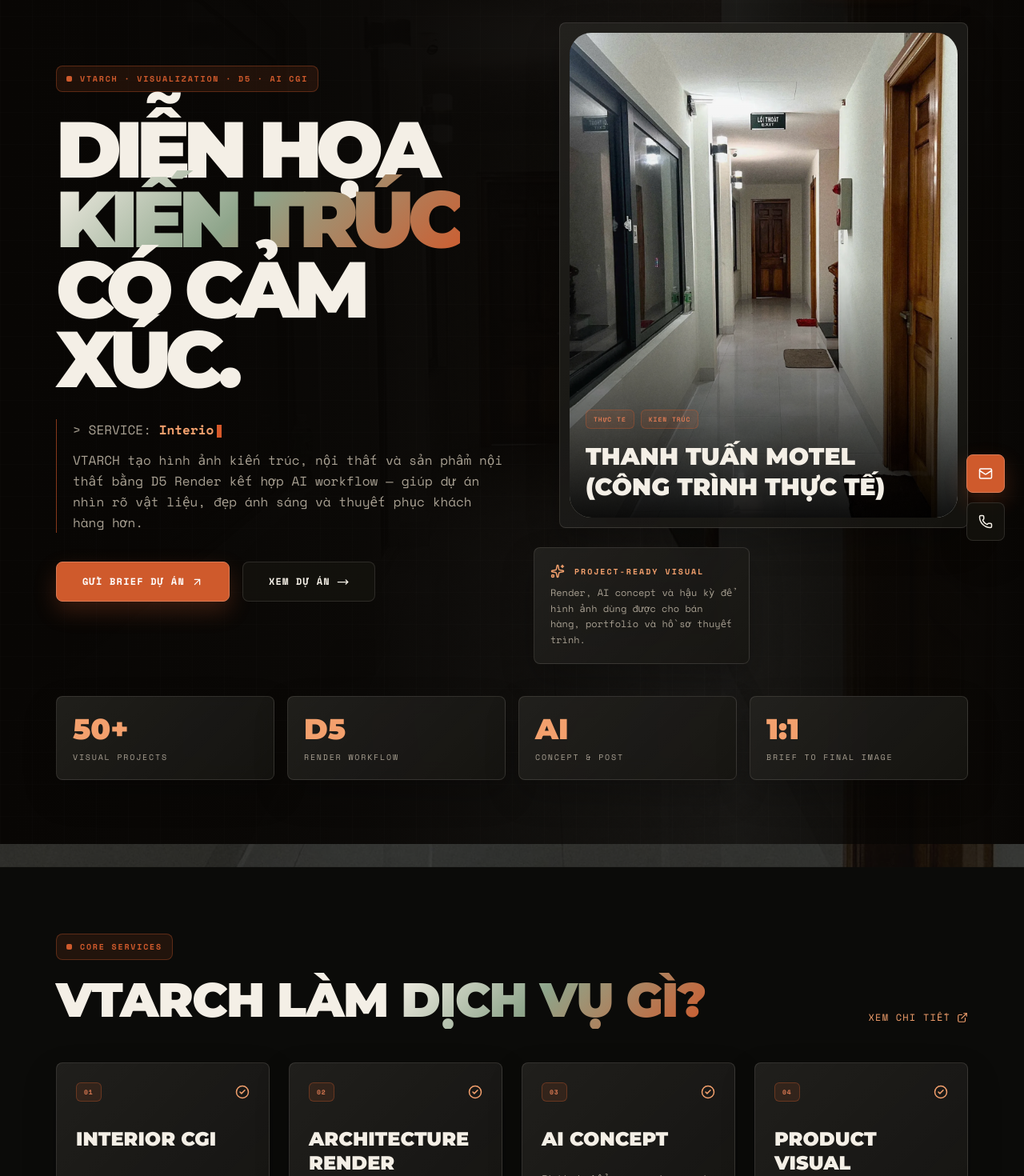
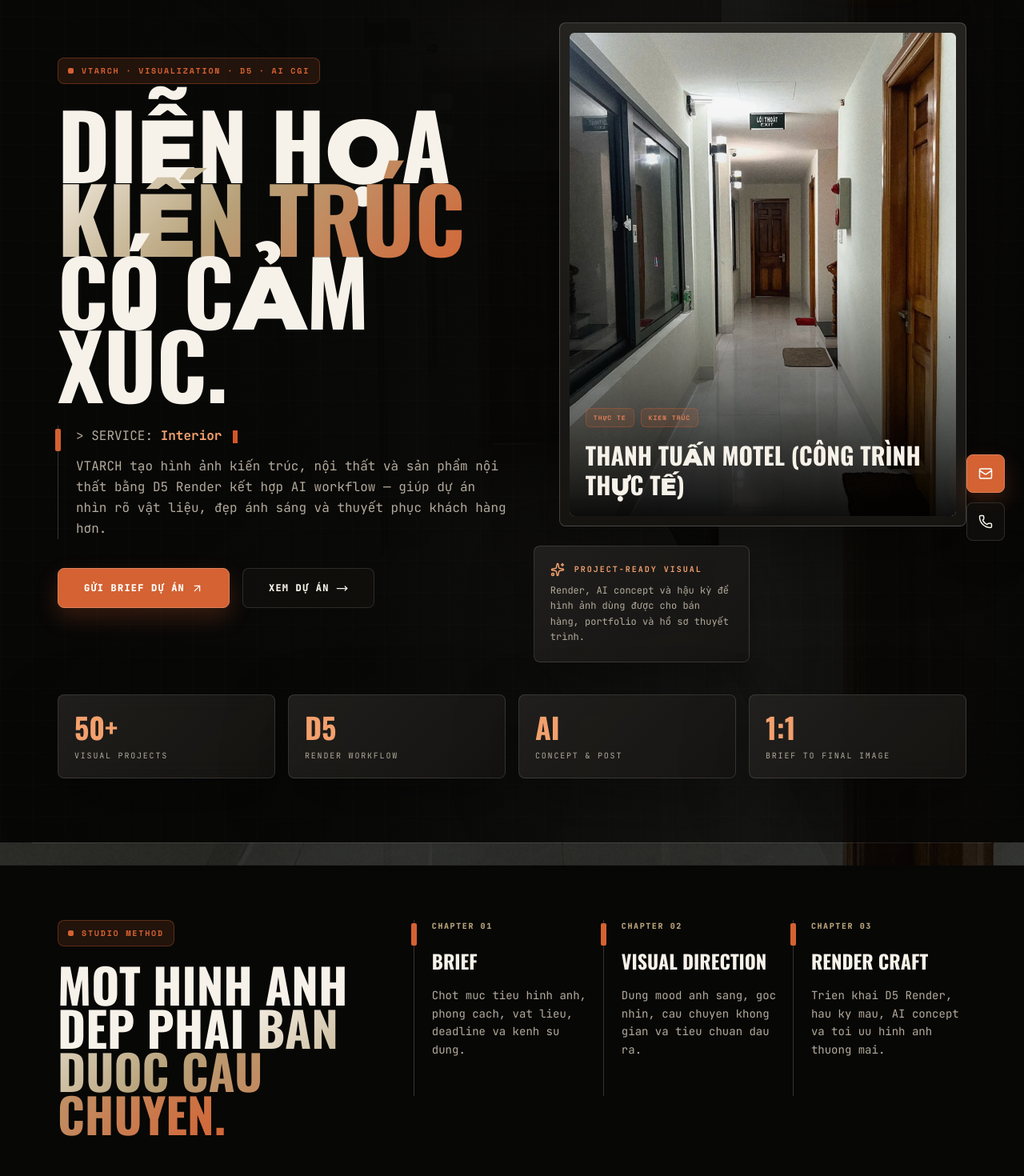
Before and after one commit to datavtarch/datavtarch.github.io, a React (Vite) app: page / in a window 1280 px wide. Shown: the part 100-1570 px from the top of the page at 80% size. Built offline with nearby package versions, Linux system fonts and the light colour scheme; a small style sheet from the web is missing.

Commit message:
Refine VTARCH luxury storytelling design

```diff
--- a/index.html
+++ b/index.html
@@ -30,7 +30,7 @@
     <!-- Fonts & Icons -->
     <link rel="preconnect" href="https://fonts.googleapis.com">
     <link rel="preconnect" href="https://fonts.gstatic.com" crossorigin>
-    <link href="https://fonts.googleapis.com/css2?family=Inter:wght@300;400;500;600;700&family=Montserrat:wght@400;600;800;900&family=Space+Mono:wght@400;700&display=swap" rel="stylesheet">
+    <link href="https://fonts.googleapis.com/css2?family=Inter:wght@300;400;500;600;700&family=JetBrains+Mono:wght@400;700;800&family=Montserrat:wght@400;600;800;900&family=Oswald:wght@400;500;600;700&family=Playfair+Display:wght@600;700;800&family=Space+Mono:wght@400;700&display=swap" rel="stylesheet">
     <link rel="stylesheet" href="https://cdnjs.cloudflare.com/ajax/libs/font-awesome/6.5.1/css/all.min.css" integrity="sha512-DTOQO9RWCH3ppGqcWaEA1BIZOCxalwEsw9c2QQeAIftl+Vegovlnee1c9QX4TctnWMn13TZye+giMm8e2LwA==" crossorigin="anonymous" referrerpolicy="no-referrer" />
   </head>
   <body>
--- a/src/components/Layout.jsx
+++ b/src/components/Layout.jsx
@@ -26,7 +26,7 @@ function MobileNavLink({ to, children, onClick }) {
     <Link
       to={to}
       onClick={onClick}
-      className={`text-4xl font-black hover:text-[#D95A2B] uppercase tracking-tight font-heading transition-colors ${
+      className={`text-4xl font-black hover:text-[#D95A2B] uppercase font-heading transition-colors ${
         isActive ? 'text-[#D95A2B]' : 'text-[var(--text-main)]'
       }`}
     >
@@ -142,7 +142,7 @@ export default function Layout({ children, isLightMode, setIsLightMode }) {
       <footer className="relative z-10 section-shell py-24 border-t border-[var(--border-color)] text-center">
         <div className="neo-card rounded-[2rem] p-8 md:p-12">
           <p className="eyebrow mb-6">VTARCH Visual Lab</p>
-          <h3 className="text-4xl md:text-6xl font-black font-heading uppercase mb-8 tracking-tight">
+          <h3 className="text-4xl md:text-6xl font-black font-heading uppercase mb-8">
             Cần hình ảnh <span className="gradient-title">ấn tượng</span> cho dự án?
           </h3>
           <p className="text-[var(--text-muted)] font-mono text-sm leading-relaxed max-w-2xl mx-auto mb-9">
--- a/src/components/UI.jsx
+++ b/src/components/UI.jsx
@@ -102,7 +102,7 @@ export const ProjectModal = ({ project, onClose }) => {
             <div className="flex gap-2 mb-4 flex-wrap">
               {project.tags.map((t) => <span key={t} className="tag-accent">{t}</span>)}
             </div>
-            <h2 className="text-3xl md:text-5xl font-black font-heading uppercase leading-[0.95] tracking-tight text-white max-w-3xl">
+            <h2 className="text-3xl md:text-5xl font-black font-heading uppercase leading-[0.95] text-white max-w-3xl">
               {project.title}
             </h2>
           </div>
--- a/src/index.css
+++ b/src/index.css
@@ -1,16 +1,19 @@
 @import "tailwindcss";
 
 :root {
-  --bg-color: #0b0b09;
-  --panel-color: #15140f;
-  --panel-elevated: #1d1b15;
-  --text-main: #f4efe6;
-  --text-muted: #a79f91;
-  --accent: #cf5a2c;
-  --accent-2: #8ea58b;
-  --accent-soft: rgba(207, 90, 44, 0.12);
-  --border-color: rgba(244, 239, 230, 0.12);
-  --glass-bg: rgba(18, 17, 13, 0.82);
+  --bg-color: #070706;
+  --panel-color: #11100d;
+  --panel-elevated: #181611;
+  --text-main: #f7f2e9;
+  --text-muted: #b3aa9b;
+  --accent: #d46232;
+  --accent-2: #b7a27a;
+  --accent-3: #7f947d;
+  --accent-soft: rgba(212, 98, 50, 0.13);
+  --border-color: rgba(247, 242, 233, 0.13);
+  --glass-bg: rgba(17, 16, 13, 0.86);
+  --hairline: rgba(247, 242, 233, 0.2);
+  --shadow-strong: 0 28px 80px rgba(0, 0, 0, 0.36);
 }
 
 [data-theme="light"] {
@@ -20,10 +23,13 @@
   --text-main: #191713;
   --text-muted: #675f54;
   --accent: #bd5229;
-  --accent-2: #627b61;
+  --accent-2: #8d7650;
+  --accent-3: #627b61;
   --accent-soft: rgba(189, 82, 41, 0.10);
   --border-color: rgba(25, 23, 19, 0.13);
   --glass-bg: rgba(255, 253, 248, 0.88);
+  --hairline: rgba(25, 23, 19, 0.2);
+  --shadow-strong: 0 28px 80px rgba(83, 63, 42, 0.16);
 }
 
 * {
@@ -38,9 +44,9 @@ body {
   margin: 0;
   font-family: Inter, ui-sans-serif, system-ui, -apple-system, BlinkMacSystemFont, "Segoe UI", sans-serif;
   background:
-    linear-gradient(90deg, rgba(255,255,255,0.035) 1px, transparent 1px),
-    linear-gradient(180deg, rgba(255,255,255,0.026) 1px, transparent 1px),
-    linear-gradient(135deg, #0b0b09 0%, var(--bg-color) 48%, #15130f 100%);
+    linear-gradient(90deg, rgba(247,242,233,0.032) 1px, transparent 1px),
+    linear-gradient(180deg, rgba(247,242,233,0.024) 1px, transparent 1px),
+    linear-gradient(135deg, #070706 0%, var(--bg-color) 46%, #14110d 100%);
   background-size: 72px 72px, 72px 72px, auto;
   color: var(--text-main);
   transition: background-color 0.35s ease, color 0.35s ease;
@@ -60,18 +66,19 @@ body {
 }
 
 .font-heading {
-  font-family: Montserrat, Inter, ui-sans-serif, system-ui, sans-serif;
+  font-family: Oswald, Montserrat, Inter, ui-sans-serif, system-ui, sans-serif;
+  letter-spacing: 0;
 }
 
 .font-mono {
-  font-family: "Space Mono", "SFMono-Regular", Consolas, monospace;
+  font-family: "JetBrains Mono", "Space Mono", "SFMono-Regular", Consolas, monospace;
 }
 
 .section-shell {
-  max-width: 1180px;
+  max-width: 1200px;
   margin: 0 auto;
-  padding-left: 20px;
-  padding-right: 20px;
+  padding-left: clamp(18px, 3vw, 32px);
+  padding-right: clamp(18px, 3vw, 32px);
 }
 
 .eyebrow {
@@ -109,7 +116,7 @@ body {
     var(--glass-bg);
   backdrop-filter: blur(14px);
   -webkit-backdrop-filter: blur(14px);
-  box-shadow: 0 18px 42px rgba(0, 0, 0, 0.22);
+  box-shadow: var(--shadow-strong);
 }
 
 .luxury-card {
@@ -169,10 +176,56 @@ body {
 }
 
 .gradient-title {
-  background: linear-gradient(135deg, var(--text-main) 0%, var(--accent-2) 45%, var(--accent) 100%);
+  background: linear-gradient(135deg, var(--text-main) 0%, var(--accent-2) 42%, var(--accent) 100%);
   -webkit-background-clip: text;
   background-clip: text;
   color: transparent;
+}
+
+.story-card {
+  position: relative;
+  border-left: 1px solid var(--hairline);
+  padding-left: 22px;
+}
+
+.story-card::before {
+  content: "";
+  position: absolute;
+  left: -4px;
+  top: 4px;
+  width: 7px;
+  height: 28px;
+  border-radius: 2px;
+  background: var(--accent);
+}
+
+.story-kicker {
+  color: var(--accent-2);
+  font-family: "JetBrains Mono", "Space Mono", monospace;
+  font-size: 10px;
+  font-weight: 800;
+  letter-spacing: 0.16em;
+  text-transform: uppercase;
+}
+
+.hero-image-shell {
+  border-radius: 8px;
+  border: 1px solid var(--hairline);
+  background:
+    linear-gradient(180deg, rgba(255,255,255,0.08), rgba(255,255,255,0.018)),
+    var(--panel-color);
+  box-shadow: var(--shadow-strong);
+}
+
+.section-rule {
+  border-top: 1px solid var(--border-color);
+}
+
+a:focus-visible,
+button:focus-visible,
+input:focus-visible {
+  outline: 2px solid var(--accent);
+  outline-offset: 4px;
 }
 
 .soft-grid {
--- a/src/pages/About.jsx
+++ b/src/pages/About.jsx
@@ -64,7 +64,7 @@ const About = () => {
 
             <div>
               <div className="eyebrow mb-6">VTARCH · Architecture Visualization</div>
-              <h1 className="text-5xl md:text-7xl font-black font-heading uppercase tracking-[-0.07em] leading-[0.9] mb-7">
+              <h1 className="text-5xl md:text-7xl font-black font-heading uppercase leading-[0.9] mb-7">
                 Visual <br /> <span className="gradient-title">Storyteller</span>
               </h1>
               <div className="space-y-5 text-sm md:text-base text-[var(--text-muted)] font-mono leading-relaxed border-l border-[#D95A2B]/50 pl-5 mb-8">
@@ -126,7 +126,7 @@ const About = () => {
         <div className="grid lg:grid-cols-3 gap-6">
           <div className="neo-card rounded-[2rem] p-7 md:p-8 lg:col-span-2">
             <div className="eyebrow mb-5">Skills Matrix</div>
-            <h3 className="text-3xl md:text-5xl font-black font-heading uppercase mb-7 tracking-tight">
+            <h3 className="text-3xl md:text-5xl font-black font-heading uppercase mb-7">
               Tools <span className="gradient-title">& Software</span>
             </h3>
             <div className="grid md:grid-cols-2 gap-6">
@@ -149,7 +149,7 @@ const About = () => {
 
         <div className="neo-card rounded-[2rem] p-7 md:p-10">
           <div className="eyebrow mb-5">AI Workflow</div>
-          <h3 className="text-3xl md:text-5xl font-black font-heading uppercase mb-7 tracking-tight">
+          <h3 className="text-3xl md:text-5xl font-black font-heading uppercase mb-7">
             Hybrid <span className="gradient-title">AI-CGI</span> Pipeline
           </h3>
           <div className="grid md:grid-cols-3 gap-4">
--- a/src/pages/Home.jsx
+++ b/src/pages/Home.jsx
@@ -31,6 +31,12 @@ const serviceHighlights = [
   },
 ];
 
+const narrativeSteps = [
+  ['01', 'Brief', 'Chot muc tieu hinh anh, phong cach, vat lieu, deadline va kenh su dung.'],
+  ['02', 'Visual direction', 'Dung mood anh sang, goc nhin, cau chuyen khong gian va tieu chuan dau ra.'],
+  ['03', 'Render craft', 'Trien khai D5 Render, hau ky mau, AI concept va toi uu hinh anh thuong mai.'],
+];
+
 const Home = ({ setSelectedProject }) => {
   const [igModal, setIgModal] = useState(null);
   const heroProject = PROJECTS_DATA[1] || PROJECTS_DATA[0];
@@ -48,7 +54,7 @@ const Home = ({ setSelectedProject }) => {
             fetchPriority="high"
             decoding="async"
           />
-          <div className="absolute inset-0 bg-[linear-gradient(90deg,#080604_0%,rgba(8,6,4,.93)_36%,rgba(8,6,4,.62)_72%,#080604_100%)]" />
+          <div className="absolute inset-0 bg-[linear-gradient(90deg,#070706_0%,rgba(7,7,6,.95)_38%,rgba(7,7,6,.66)_74%,#070706_100%)]" />
           <div className="absolute inset-0 soft-grid opacity-20" />
         </div>
 
@@ -56,12 +62,12 @@ const Home = ({ setSelectedProject }) => {
           <div className="grid lg:grid-cols-[1.05fr_.95fr] gap-12 lg:gap-16 items-center">
             <div>
               <div className="eyebrow mb-7">VTARCH · Visualization · D5 · AI CGI</div>
-              <h1 className="text-[12vw] sm:text-7xl lg:text-[6.2rem] leading-[0.88] font-black uppercase font-heading tracking-[-0.08em] mb-8">
+              <h1 className="text-[13vw] sm:text-7xl lg:text-[7rem] leading-[0.82] font-black uppercase font-heading mb-8">
                 Diễn họa <br />
                 <span className="gradient-title">kiến trúc</span><br />
                 có cảm xúc.
               </h1>
-              <div className="max-w-2xl text-[var(--text-muted)] font-mono text-sm md:text-base leading-relaxed border-l border-[#D95A2B]/60 pl-5 mb-9">
+              <div className="story-card max-w-2xl text-[var(--text-muted)] font-mono text-sm md:text-base leading-relaxed mb-9">
                 <p className="mb-3">
                   &gt; SERVICE:{' '}
                   <Typewriter
@@ -87,8 +93,8 @@ const Home = ({ setSelectedProject }) => {
             </div>
 
             <div className="relative">
-              <div className="neo-card rounded-[2.2rem] p-3 relative">
-                <div className="relative overflow-hidden rounded-[1.7rem] aspect-[4/5]">
+              <div className="hero-image-shell p-3 relative">
+                <div className="relative overflow-hidden rounded-md aspect-[4/5]">
                   <img
                     src={heroProject.image}
                     alt={heroProject.title}
@@ -108,7 +114,7 @@ const Home = ({ setSelectedProject }) => {
                   </div>
                 </div>
               </div>
-              <div className="absolute -bottom-6 -left-4 md:-left-8 neo-card rounded-2xl p-5 max-w-[270px] hidden sm:block">
+              <div className="absolute -bottom-6 -left-4 md:-left-8 neo-card p-5 max-w-[270px] hidden sm:block">
                 <div className="flex items-center gap-3 mb-2 text-[#F3A06D]">
                   <Sparkles size={18} />
                   <span className="text-[10px] font-mono uppercase tracking-[0.2em] font-bold">Project-ready visual</span>
@@ -122,7 +128,7 @@ const Home = ({ setSelectedProject }) => {
 
           <div className="grid grid-cols-2 lg:grid-cols-4 gap-3 md:gap-4 mt-16">
             {stats.map(([number, label]) => (
-              <div key={label} className="neo-card rounded-2xl p-5">
+              <div key={label} className="neo-card p-5">
                 <div className="text-3xl md:text-4xl font-black font-heading text-[#F3A06D]">{number}</div>
                 <div className="text-[9px] md:text-[10px] font-mono uppercase tracking-[0.18em] text-[var(--text-muted)] mt-2">{label}</div>
               </div>
@@ -131,12 +137,33 @@ const Home = ({ setSelectedProject }) => {
         </div>
       </section>
 
+      {/* STORY PATH */}
+      <section className="section-shell py-16 md:py-24 section-rule">
+        <div className="grid lg:grid-cols-[.72fr_1.28fr] gap-10 lg:gap-14 items-start">
+          <div className="lg:sticky lg:top-32">
+            <div className="eyebrow mb-5">Studio method</div>
+            <h2 className="text-4xl md:text-6xl font-black font-heading uppercase leading-[0.9]">
+              Mot hinh anh dep phai <span className="gradient-title">ban duoc cau chuyen.</span>
+            </h2>
+          </div>
+          <div className="grid md:grid-cols-3 gap-5">
+            {narrativeSteps.map(([number, title, desc]) => (
+              <div key={number} className="story-card min-h-[220px]">
+                <div className="story-kicker mb-5">Chapter {number}</div>
+                <h3 className="text-2xl font-black font-heading uppercase mb-4">{title}</h3>
+                <p className="text-sm font-mono text-[var(--text-muted)] leading-relaxed">{desc}</p>
+              </div>
+            ))}
+          </div>
+        </div>
+      </section>
+
       {/* SERVICES */}
-      <section className="section-shell py-20 md:py-28">
+      <section className="section-shell py-20 md:py-28 section-rule">
         <div className="flex flex-col md:flex-row md:items-end md:justify-between gap-6 mb-12">
           <div>
             <div className="eyebrow mb-5">Core services</div>
-            <h2 className="text-4xl md:text-6xl font-black font-heading uppercase tracking-tight">
+            <h2 className="text-4xl md:text-6xl font-black font-heading uppercase">
               VTARCH làm <span className="gradient-title">dịch vụ gì?</span>
             </h2>
           </div>
@@ -164,11 +191,11 @@ const Home = ({ setSelectedProject }) => {
       </section>
 
       {/* FEATURED PROJECTS */}
-      <section className="section-shell py-20 md:py-28">
+      <section className="section-shell py-20 md:py-28 section-rule">
         <div className="flex flex-col md:flex-row md:items-end md:justify-between gap-6 mb-12">
           <div>
             <div className="eyebrow mb-5">Featured works</div>
-            <h2 className="text-4xl md:text-6xl font-black font-heading uppercase tracking-tight">
+            <h2 className="text-4xl md:text-6xl font-black font-heading uppercase">
               Dự án <span className="gradient-title">nổi bật</span>
             </h2>
           </div>
@@ -216,12 +243,12 @@ const Home = ({ setSelectedProject }) => {
       </section>
 
       {/* RESOURCES PREVIEW */}
-      <section className="section-shell py-20 md:py-28">
-        <div className="neo-card rounded-[2rem] p-6 md:p-10">
+      <section className="section-shell py-20 md:py-28 section-rule">
+        <div className="neo-card p-6 md:p-10">
           <div className="grid lg:grid-cols-[.8fr_1.2fr] gap-8 items-start">
             <div>
               <div className="eyebrow mb-5">Resources</div>
-              <h2 className="text-4xl md:text-5xl font-black font-heading uppercase tracking-tight">
+              <h2 className="text-4xl md:text-5xl font-black font-heading uppercase">
                 D5 Assets <span className="gradient-title">& workflow</span>
               </h2>
               <p className="text-[var(--text-muted)] font-mono text-sm mt-4 max-w-xl leading-relaxed">
@@ -251,7 +278,7 @@ const Home = ({ setSelectedProject }) => {
       </section>
 
       {/* SOCIAL FEED */}
-      <section className="section-shell py-20 md:py-28 text-center">
+      <section className="section-shell py-20 md:py-28 text-center section-rule">
         <div className="w-14 h-14 bg-gradient-to-tr from-yellow-400 via-red-500 to-purple-500 rounded-2xl flex items-center justify-center text-white mx-auto mb-6 shadow-lg">
           <InstagramIcon size={26} />
         </div>
--- a/src/pages/Portfolio.jsx
+++ b/src/pages/Portfolio.jsx
@@ -51,7 +51,7 @@ const Portfolio = ({ setSelectedProject }) => {
           <div className="relative z-10 grid md:grid-cols-[1fr_auto] gap-8 items-end">
             <div>
               <div className="eyebrow mb-6">Selected case studies</div>
-              <h1 className="text-5xl md:text-8xl font-black uppercase font-heading tracking-[-0.07em] leading-[0.9]">
+              <h1 className="text-5xl md:text-8xl font-black uppercase font-heading leading-[0.9]">
                 Project <span className="gradient-title">Archive.</span>
               </h1>
               <p className="max-w-2xl mt-6 text-sm md:text-base font-mono text-[var(--text-muted)] leading-relaxed">
--- a/src/pages/Services.jsx
+++ b/src/pages/Services.jsx
@@ -39,7 +39,7 @@ export default function Services() {
         <div className="neo-card rounded-[2.2rem] p-6 md:p-12 overflow-hidden">
           <div className="relative z-10 max-w-4xl">
             <div className="eyebrow mb-6">VTARCH Services</div>
-            <h1 className="text-5xl md:text-7xl font-black font-heading uppercase leading-[0.92] tracking-tight mb-7">
+            <h1 className="text-5xl md:text-7xl font-black font-heading uppercase leading-[0.92] mb-7">
               Dịch vụ <span className="gradient-title">diễn họa</span><br /> kiến trúc & AI CGI
             </h1>
             <p className="text-[var(--text-muted)] font-mono text-sm md:text-base leading-relaxed max-w-2xl">
@@ -88,7 +88,7 @@ export default function Services() {
         <div className="grid lg:grid-cols-[.8fr_1.2fr] gap-6 items-start">
           <div>
             <div className="eyebrow mb-5">Workflow</div>
-            <h2 className="text-4xl md:text-6xl font-black font-heading uppercase tracking-tight">
+            <h2 className="text-4xl md:text-6xl font-black font-heading uppercase">
               Quy trình <span className="gradient-title">làm việc</span>
             </h2>
           </div>
--- a/src/pages/Store.jsx
+++ b/src/pages/Store.jsx
@@ -19,7 +19,7 @@ const Store = () => {
           <div className="relative z-10 grid lg:grid-cols-[1fr_.75fr] gap-8 items-end">
             <div>
               <div className="eyebrow mb-6">VTARCH Resources</div>
-              <h1 className="text-5xl md:text-8xl font-black uppercase font-heading tracking-[-0.07em] leading-[0.9]">
+              <h1 className="text-5xl md:text-8xl font-black uppercase font-heading leading-[0.9]">
                 D5 Assets <span className="gradient-title">& Workflow.</span>
               </h1>
               <p className="max-w-2xl mt-6 text-sm md:text-base font-mono text-[var(--text-muted)] leading-relaxed">
@@ -92,7 +92,7 @@ const Store = () => {
             <div className="w-16 h-16 rounded-2xl bg-[#D95A2B]/15 border border-[#D95A2B]/25 mx-auto mb-6 flex items-center justify-center text-[#F3A06D]">
               <Download size={26} />
             </div>
-            <h3 className="text-3xl md:text-6xl font-black uppercase font-heading mb-5 tracking-tight">
+            <h3 className="text-3xl md:text-6xl font-black uppercase font-heading mb-5">
               Muốn nhận <br /> <span className="gradient-title">D5 Material Pack?</span>
             </h3>
             <p className="text-sm font-mono text-[var(--text-muted)] mb-8 max-w-2xl mx-auto leading-relaxed">
```
Also changed, not shown: src/pages/GraduationProject.jsx (+4 -4 lines).
